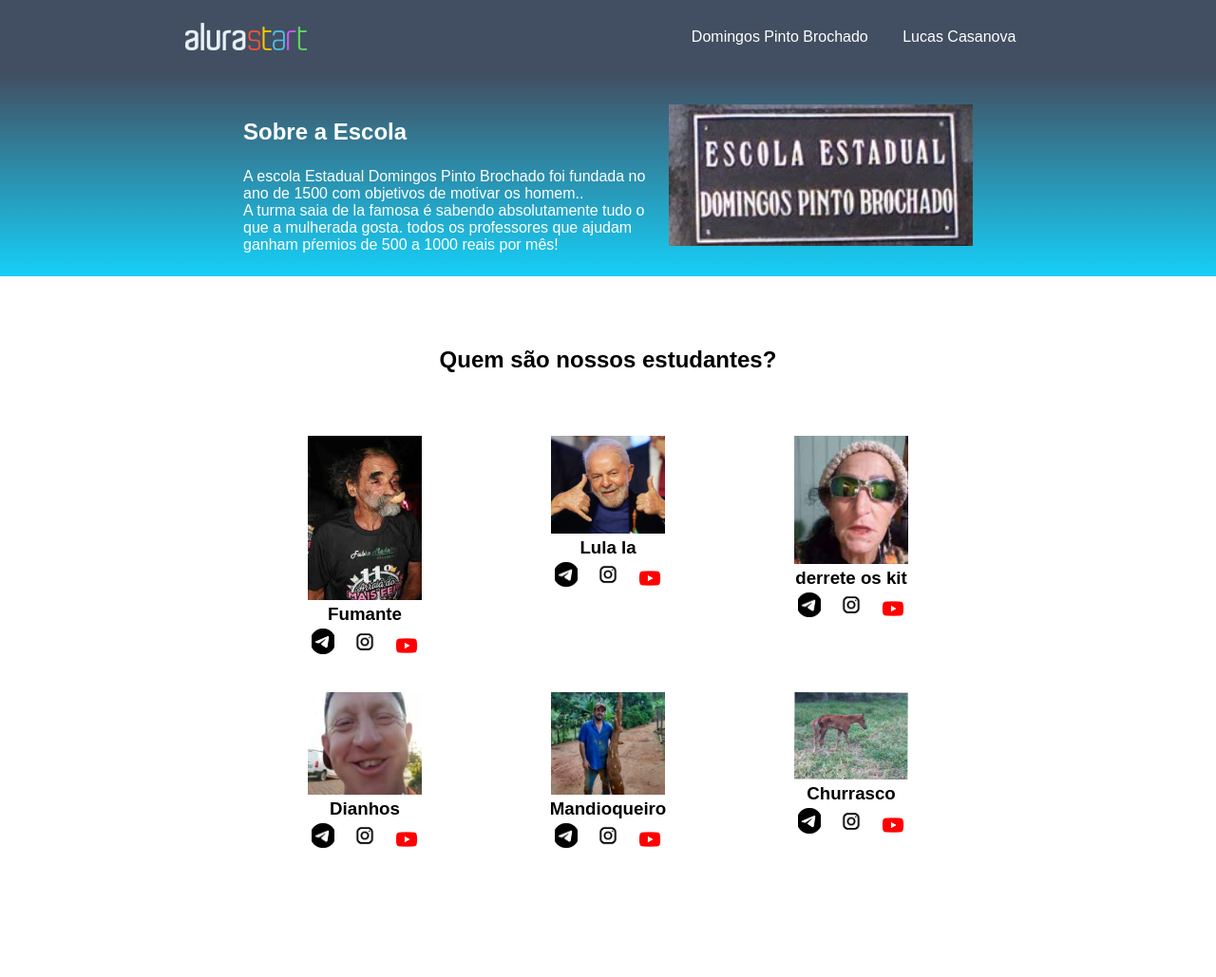
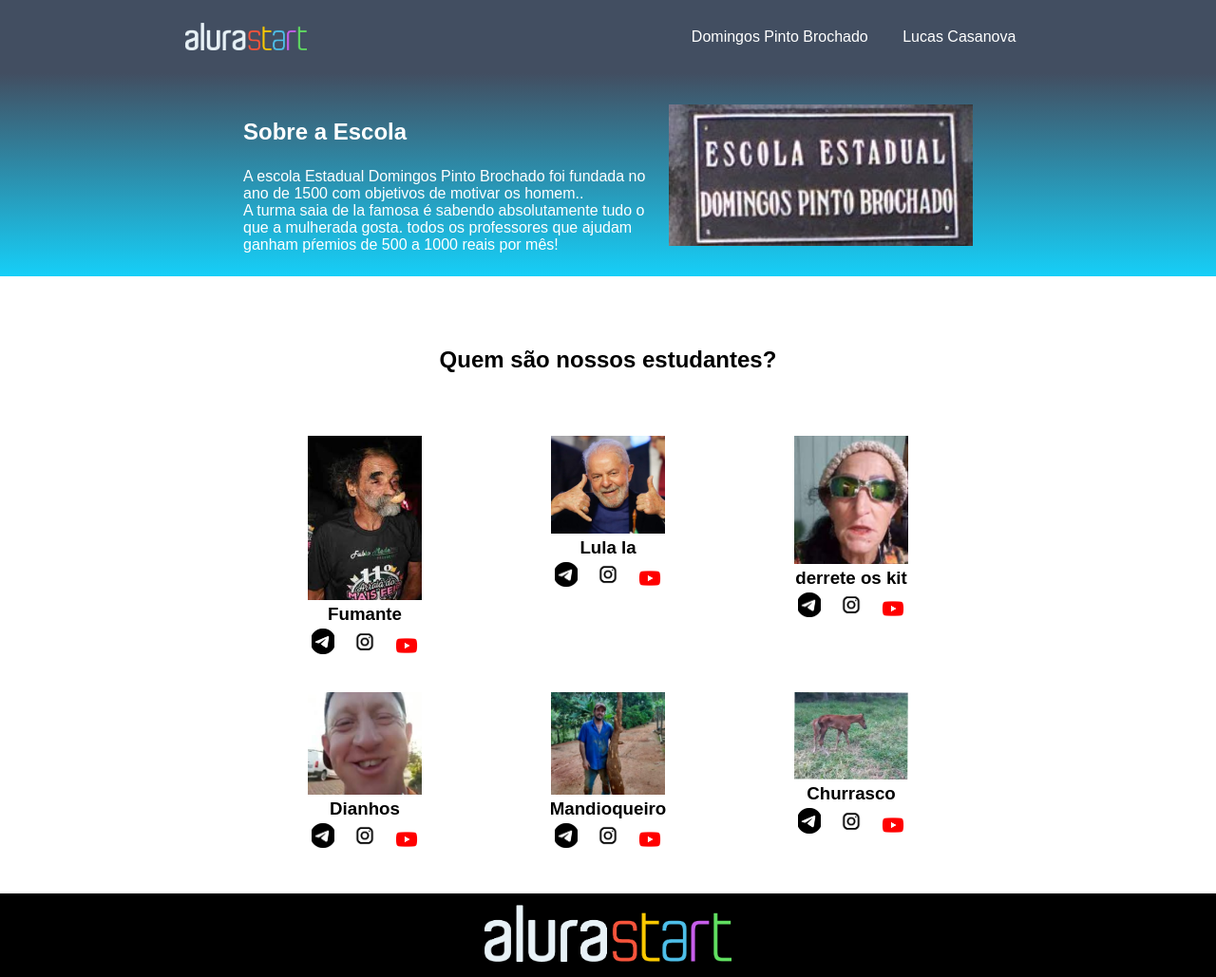
Before and after one commit to coelhinho123/site-lucas, a plain HTML site: page index.html in a window 1280 px wide. Shown: the whole page at 95% size. Before the commit the page ends 941 px from the top, so only its background shows below. Drawn offline with Linux system fonts and the light colour scheme.

Commit message:
22/05 final

```diff
--- a/index.html
+++ b/index.html
@@ -89,6 +89,10 @@
 </div>
 </section>
 
+<footer class="rodape">
+    <img class="rodape-imagem" src="logo-rodape.png" alt="logo da alura start">
+</footer>
+
 
 </body>
 </html>
```
Also changed, not shown: logo-rodape.png (added).
